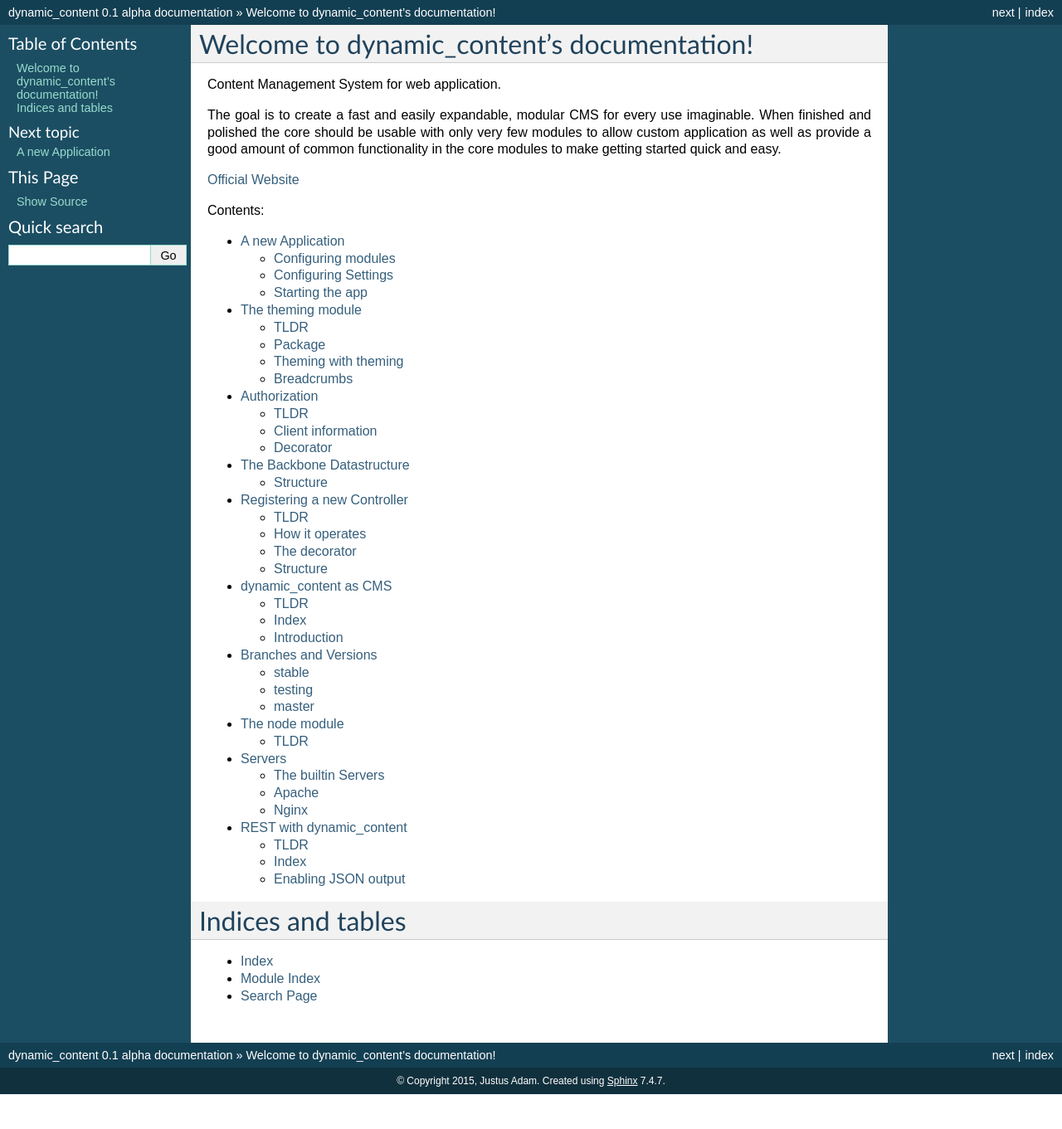
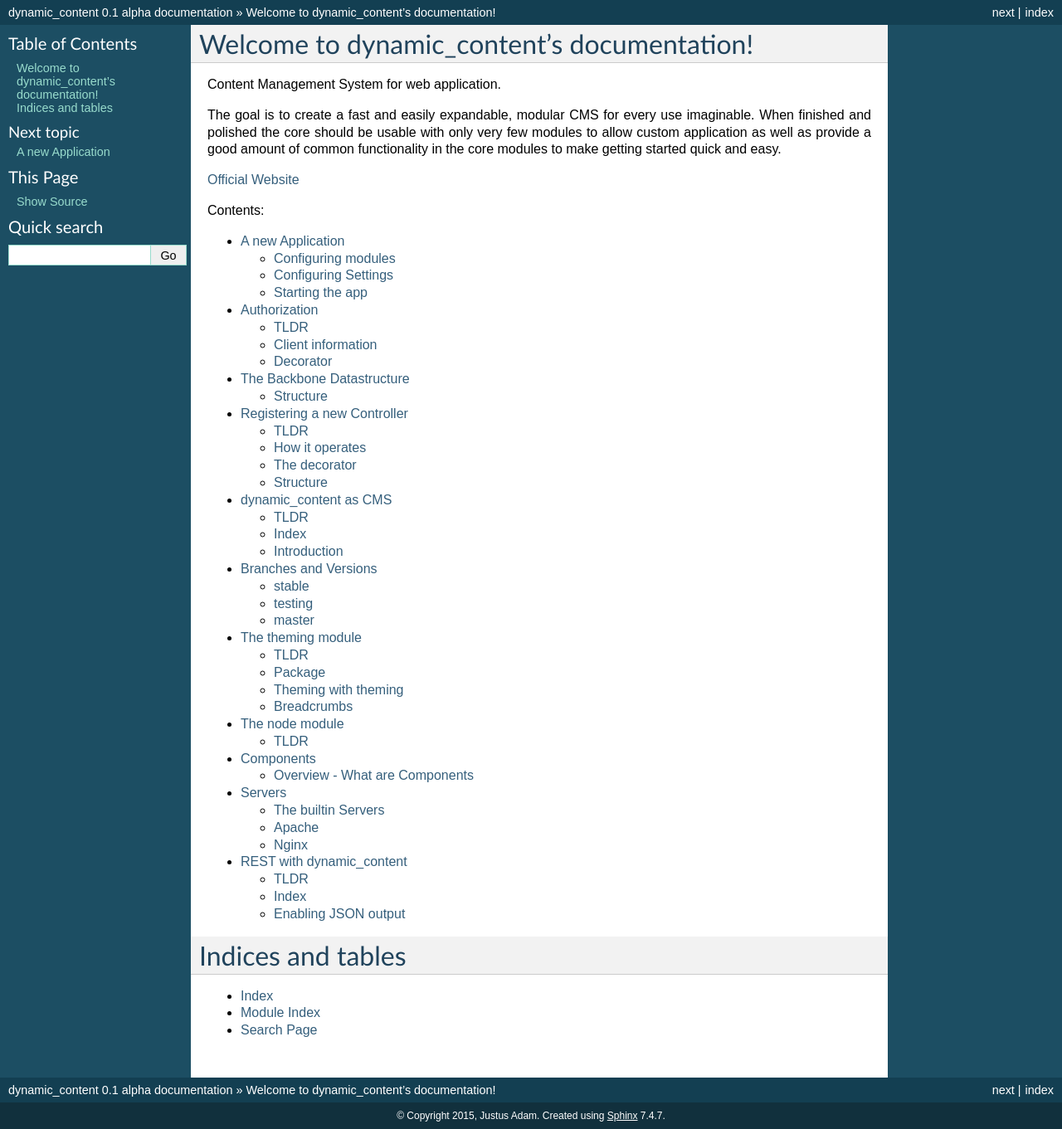
Before and after one commit to JustusAdam/dynamic_content_documentation, a Sphinx documentation site: the page built from source/index.rst, in a window 1280 px wide. Shown: the whole page at 83% size. Built offline with Sphinx 7.4.7, drawn with Linux system fonts in a browser that asks for light colours; formulas are drawn with MathJax 3; before the commit the page ends 1319 px from its top, so only the background shows below that.

```diff
--- a/source/index.rst
+++ b/source/index.rst
@@ -20,13 +20,14 @@ Contents:
    :maxdepth: 2
 
    apps
-   theming-module
    authorization
    backbone
    controllers
    cms
    branches
-   node-module
+   module-theming
+   module-node
+   components
    server
    rest
 
```
Also changed, not shown: source/components.rst (added, +74 -0 lines), source/module-node.rst (renamed from source/node-module.rst), source/module-theming.rst (renamed from source/theming-module.rst).
